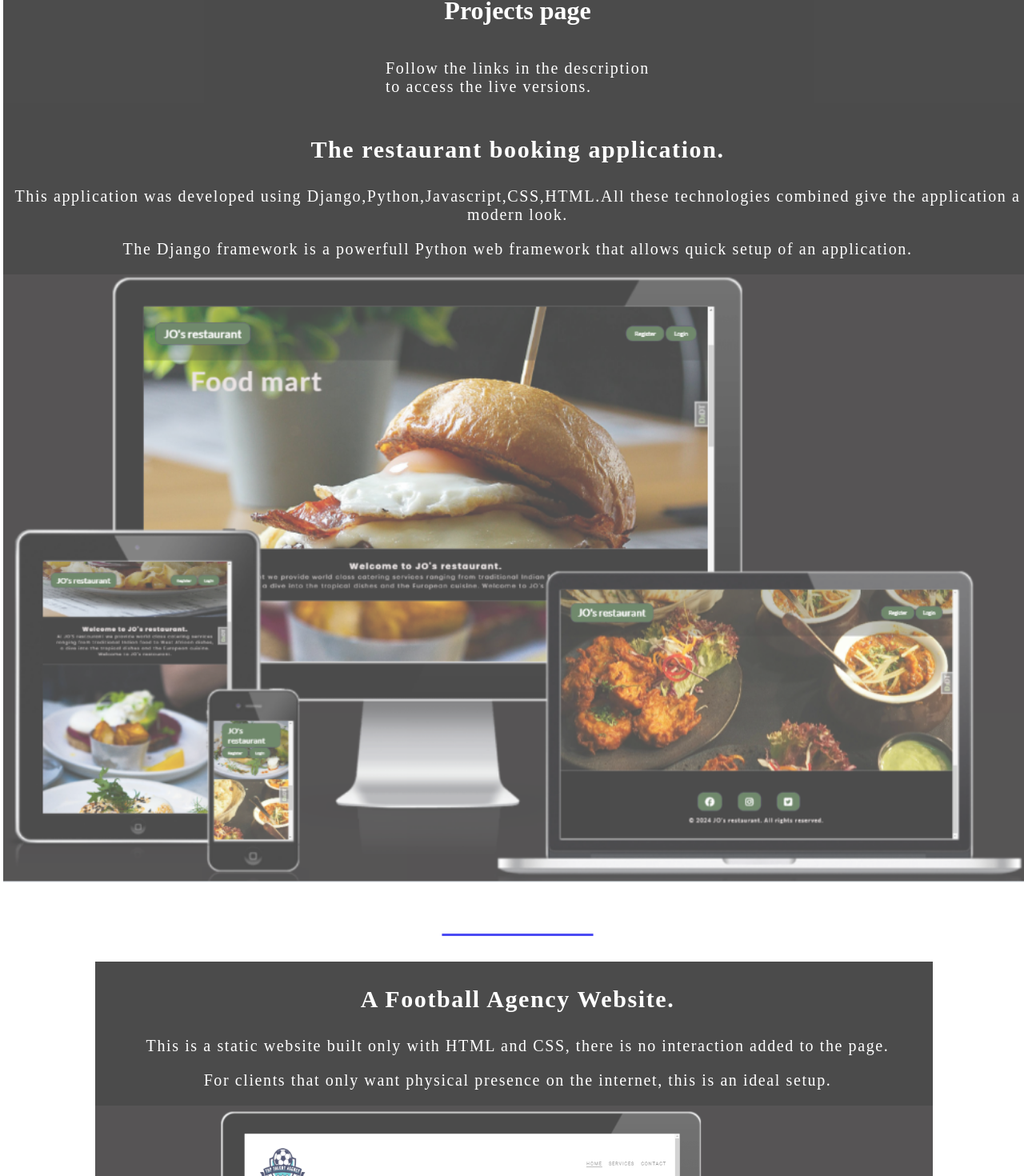
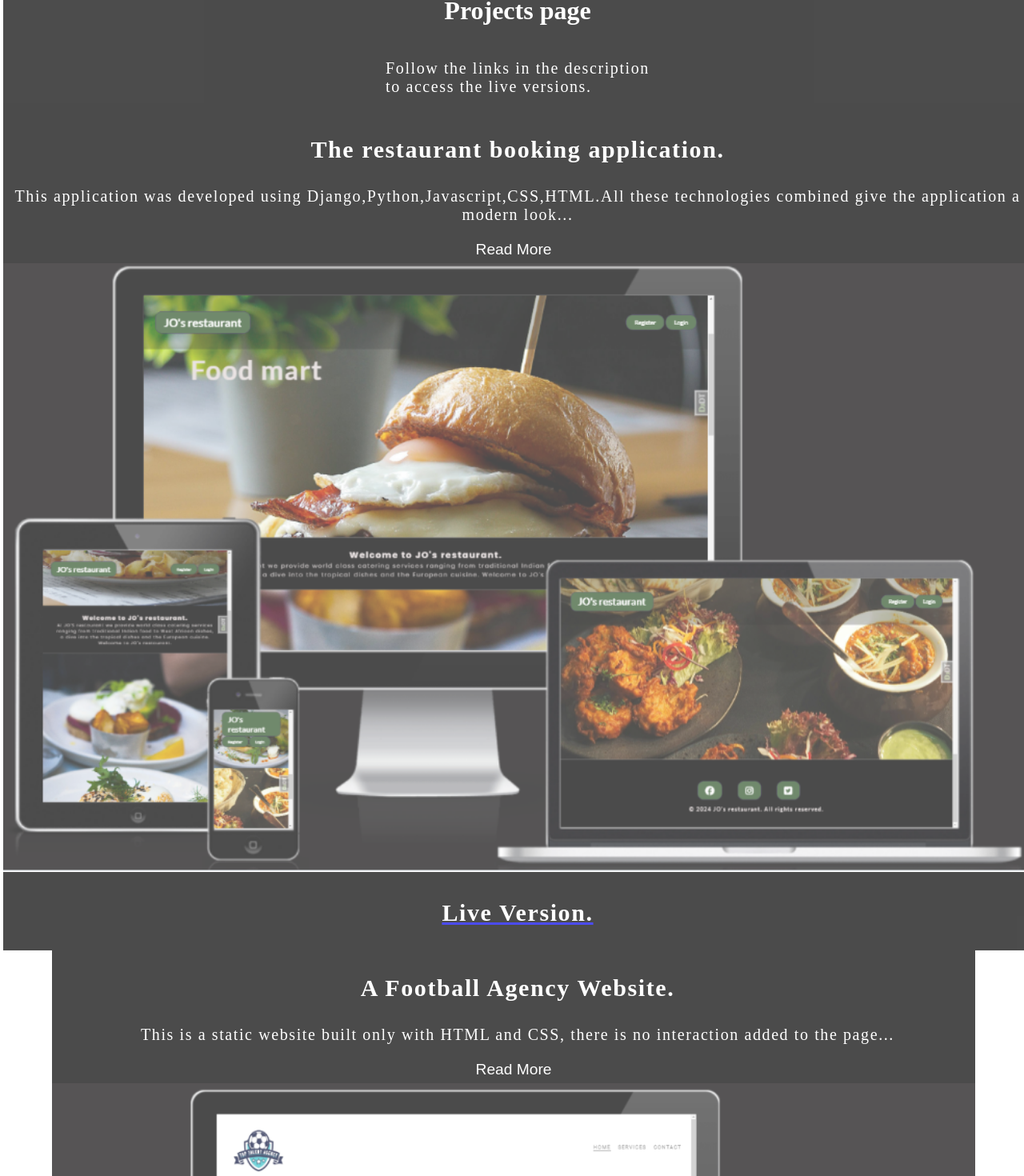
Before and after one commit to Allano256/my_webiste, a React (Vite) app: page /projects in a window 1280 px wide. Shown: the part 126-1596 px from the top of the page at 80% size. Built offline with nearby package versions, Linux system fonts and the light colour scheme.

Commit message:
Added read less or more to Projects

```diff
--- a/src/pages/Projects.jsx
+++ b/src/pages/Projects.jsx
@@ -1,25 +1,41 @@
 import { NavLink } from "react-router-dom"
 import PageNavigation from "./PageNavigation"
 import styles from './Projects.module.css'
+import { useState } from "react"
 
 function Projects() {
+    const [showMoreRestaurant, setShowMoreRestaurant]= useState(false);
+    const [showMoreFootball, setShowMoreFootball] = useState(false);
+
+    const toggleRestaurantDetails = () => setShowMoreRestaurant(prev => !prev);
+    const toggleFootballDetails = ()=> setShowMoreFootball(prev => !prev);
     return (
         <>
          <PageNavigation />
+
        <div className={styles.project}>
         <h1> Projects page</h1>
         <p>Follow the links in the description <br /> to access the live versions.</p>
+
         <div className={styles.item1}>
             <h3>The restaurant booking application.</h3>
-            <p>This application was developed using Django,Python,Javascript,CSS,HTML.All these technologies combined give the application a modern look.</p>
+            <p>This application was developed using Django,Python,Javascript,CSS,HTML.All these technologies combined give the application a modern look...</p>
+           {showMoreRestaurant && (
             <p>The Django framework is a powerfull Python web framework that allows quick setup of an application. </p>
+           ) }
+           <button onClick={toggleRestaurantDetails}>
+            {showMoreRestaurant ? 'Read Less':'Read More'}
+           </button>
             <img src="/public/restaurant_img.png" alt="an image of the restaurant layout" />
             <NavLink to='https://allano256.github.io/restaurant_app/' ><h3>Live Version.</h3> </NavLink>
         </div>
         <div className={styles.item2}>
         <h3>A Football Agency Website.</h3>
-        <p>This is a static website built only with HTML and CSS, there is no interaction added to the page.</p>
-        <p>For clients that only want physical presence on the internet, this is an ideal setup.</p>
+        <p>This is a static website built only with HTML and CSS, there is no interaction added to the page...</p>
+        {showMoreFootball && (<p>For clients that only want physical presence on the internet, this is an ideal setup.</p>)}
+        <button onClick={toggleFootballDetails} >
+            {showMoreFootball ? 'Read Less': 'Read More'}
+        </button>
             <img src="/public/top_talent.png" alt="an image of the restaurant layout" />
             <NavLink to=' https://allano256.github.io/top-talent/' ><h3>Live Version.</h3> </NavLink>
         </div>
--- a/src/pages/Projects.module.css
+++ b/src/pages/Projects.module.css
@@ -21,9 +21,23 @@ img {
 
 .item1 {
   text-align: center;
+  background-color: black;
 }
 
 .item2 {
   text-align: center;
   background-color: black;
 }
+
+button {
+  background-color: black;
+  border: none;
+  color: white;
+  margin-bottom: 5px;
+  font-size: 1.2rem;
+  cursor: pointer;
+}
+
+button:hover {
+  color: firebrick;
+}
```
